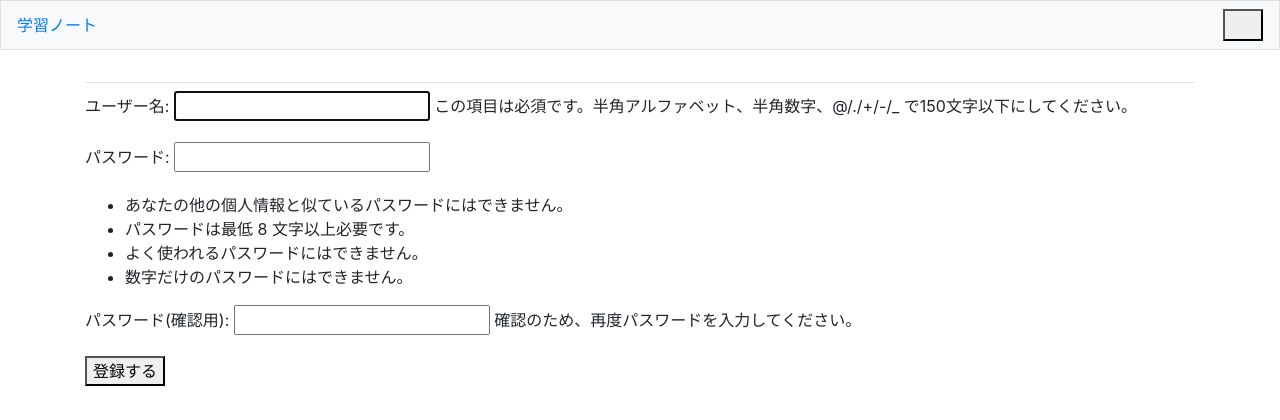
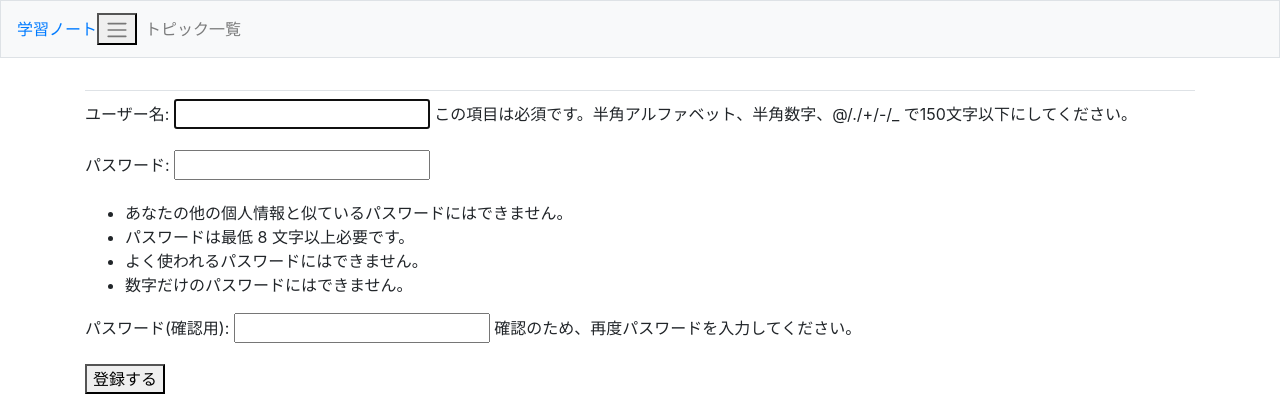
Before and after one commit to ratamon-tech/something-python, a Django app: page /users/register/ in a window 1280 px wide. Shown: the top 420 px of the page. Run offline with Django 4.2, Linux system fonts and the light colour scheme; some libraries are stand-ins or nearby versions.

Commit message:
modify top-page

```diff
--- a/learning_logs/templates/learning_logs/base.html
+++ b/learning_logs/templates/learning_logs/base.html
@@ -12,7 +12,7 @@
 </head>
 <body>
 
-    <nav class="navbar navbar=expand-md navbar=light bg-light mb-4 border">
+    <nav class="navbar navbar-expand-md navbar-light bg-light mb-4 border">
 
         <a class="navbar=brand" href="{% url 'learning_logs:index' %}">
             学習ノート
--- a/learning_logs/templates/learning_logs/index.html
+++ b/learning_logs/templates/learning_logs/index.html
@@ -10,4 +10,4 @@
         <a class="btn btn-lg btn-primary" href="{% url 'users:register' %}"
             role="button">登録する</a>
     </div>
-{% endblock content %}
+{% endblock page_header %}
```
